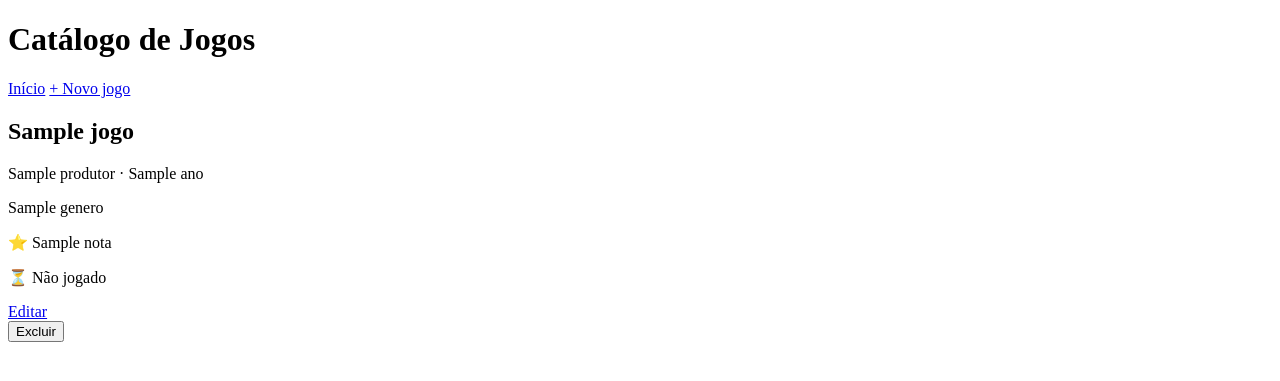
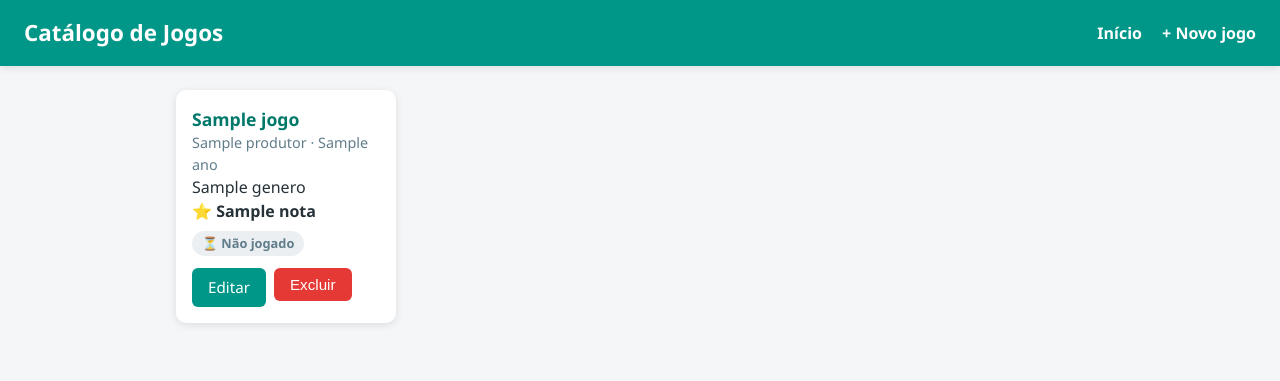
Before and after one commit to TH14G02/Trabalho-de-Tecnologias-Emergentes, a FastAPI app: template templates/lista.html in a window 1280 px wide. Shown: the top 381 px of the page. Run offline with FastAPI, Linux system fonts and the light colour scheme; the template is opened without the code that fills it: most values are stand-ins (such as "Sample title", 1, 10 or a date in 2020); parts of the project's set-up code (start-up, migrations or seed data) failed here and were passed over.

Commit message:
V0.1D
rotas, CRUD, templates e estilização alterados e corrijidos

```diff
--- a/main.py
+++ b/main.py
@@ -42,21 +42,19 @@ def listar(request: Request, session: Session = Depends(get_session)):
 
 # FORMULÁRIO DE NOVO JOGO
 @app.get("/jogos/novo")
-def form_novo(request: Request):
+def form_novo(request: Request, session: Session = Depends(get_session)):
+    generos = session.scalars(select(models.Genero)).all()
     return templates.TemplateResponse(
-        request,
-        "form.html",
-        {"jogo": None},
+        request, "form.html", {"jogo": None, "generos": generos}
     )
 
 
-# CRIAR JOGO
 @app.post("/jogos")
 def criar(
     titulo: str = Form(...),
     produtor: str = Form(...),
     ano: int = Form(...),
-    genero: str = Form(...),
+    genero_id: int = Form(...),  # agora recebe o id do gênero
     nota: float = Form(0),
     jogado: bool = Form(False),
     session: Session = Depends(get_session),
@@ -65,62 +63,43 @@ def criar(
         titulo=titulo,
         produtor=produtor,
         ano=ano,
-        genero=genero,
+        genero_id=genero_id,
         nota=nota,
         jogado=jogado,
     )
-
     session.add(jogo)
     session.commit()
-
-    return RedirectResponse(
-        url="/jogos",
-        status_code=303,
-    )
+    return RedirectResponse(url="/jogos", status_code=303)
 
 
 # UPDATE — formulário de edição
 @app.get("/jogos/{jogo_id}/editar")
 def form_editar(
-    jogo_id: int,
-    request: Request,
-    session: Session = Depends(get_session),
+    jogo_id: int, request: Request, session: Session = Depends(get_session)
 ):
     jogo = session.get(models.Jogos, jogo_id)
+    generos = session.scalars(select(models.Genero)).all()  # lista p/ o <select>
     return templates.TemplateResponse(
-        request,
-        "form.html",
-        {"jogo": jogo},
+        request, "form.html", {"jogo": jogo, "generos": generos}
     )
 
 
-# UPDATE — salva as alterações
 @app.post("/jogos/{jogo_id}/editar")
 def atualizar(
     jogo_id: int,
     titulo: str = Form(...),
     produtor: str = Form(...),
     ano: int = Form(...),
-    genero: str = Form(...),
+    genero_id: int = Form(...),  # agora recebe o id do gênero
     nota: float = Form(0),
     jogado: bool = Form(False),
     session: Session = Depends(get_session),
 ):
     jogo = session.get(models.Jogos, jogo_id)
-
-    jogo.titulo = titulo
-    jogo.produtor = produtor
-    jogo.ano = ano
-    jogo.genero = genero
-    jogo.nota = nota
-    jogo.jogado = jogado
-
+    jogo.titulo, jogo.produtor, jogo.ano = titulo, produtor, ano
+    jogo.genero_id, jogo.nota, jogo.jogado = genero_id, nota, jogado
     session.commit()
-
-    return RedirectResponse(
-        url="/jogos",
-        status_code=303,
-    )
+    return RedirectResponse(url="/jogos", status_code=303)
 
 
 # DELETE — remove do banco
--- a/static/style.css
+++ b/static/style.css
@@ -0,0 +1,159 @@
+/* Estilza a base.html */
+:root {
+  --primaria: #009688; /* cor principal */
+  --primaria-escura: #00796b;
+  --perigo: #e53935; /* botão excluir */
+  --fundo: #f4f6f8;
+  --card: #ffffff;
+  --texto: #263238;
+  --sombra: 0 2px 8px rgba(0, 0, 0, 0.1);
+  --raio: 10px;
+}
+
+* {
+  box-sizing: border-box;
+  margin: 0;
+  padding: 0;
+}
+
+body {
+  font-family: "Segoe UI", system-ui, sans-serif;
+  background: var(--fundo);
+  color: var(--texto);
+  line-height: 1.5;
+}
+/* Estilza a base.html */
+
+/* Estiliza o cabeçalho */
+.topo {
+  background: var(--primaria);
+  color: #fff;
+  padding: 16px 24px;
+  display: flex;
+  align-items: center;
+  justify-content: space-between;
+  box-shadow: var(--sombra);
+}
+.topo h1 {
+  font-size: 1.4rem;
+}
+.topo nav a {
+  color: #fff;
+  text-decoration: none;
+  margin-left: 16px;
+  font-weight: 600;
+}
+.topo nav a:hover {
+  text-decoration: underline;
+}
+/* Estiliza o cabeçalho */
+
+/* Estiliza layout e grade de cards */
+.container {
+  max-width: 960px;
+  margin: 24px auto;
+  padding: 0 16px;
+}
+
+.grade {
+  /* grade responsiva */
+  display: grid;
+  grid-template-columns: repeat(auto-fill, minmax(220px, 1fr));
+  gap: 16px;
+}
+
+.card {
+  background: var(--card);
+  border-radius: var(--raio);
+  box-shadow: var(--sombra);
+  padding: 16px;
+  transition: transform 0.15s ease;
+}
+.card:hover {
+  transform: translateY(-4px);
+} /* leve animação */
+.card h2 {
+  font-size: 1.1rem;
+  color: var(--primaria-escura);
+}
+.card .meta {
+  color: #607d8b;
+  font-size: 0.9rem;
+}
+.card .nota {
+  font-weight: 700;
+}
+.card .status {
+  display: inline-block;
+  margin-top: 8px;
+  padding: 3px 10px;
+  border-radius: 999px;
+  font-size: 0.8rem;
+  font-weight: 600;
+}
+.card .status.assistido {
+  background: #e8f5e9;
+  color: #2e7d32;
+} /* verde */
+.card .status.nao-assistido {
+  background: #eceff1;
+  color: #607d8b;
+} /* cinza */
+.card .acoes {
+  display: flex;
+  gap: 8px;
+  margin-top: 12px;
+}
+/* Estiliza layout e grade de cards */
+
+/* Estiliza botões e formulário */
+.btn {
+  display: inline-block;
+  background: var(--primaria);
+  color: #fff;
+  border: none;
+  border-radius: 6px;
+  padding: 8px 16px;
+  font-size: 0.95rem;
+  text-decoration: none;
+  cursor: pointer;
+}
+.btn:hover {
+  background: var(--primaria-escura);
+}
+.btn-perigo {
+  background: var(--perigo);
+}
+.btn-perigo:hover {
+  background: #b71c1c;
+}
+
+.formulario {
+  background: var(--card);
+  border-radius: var(--raio);
+  box-shadow: var(--sombra);
+  padding: 24px;
+  max-width: 480px;
+  margin: 0 auto;
+  display: flex;
+  flex-direction: column;
+  gap: 14px;
+}
+.formulario label {
+  display: flex;
+  flex-direction: column;
+  gap: 4px;
+  font-weight: 600;
+}
+.formulario input,
+.formulario select {
+  padding: 8px;
+  border: 1px solid #cfd8dc;
+  border-radius: 6px;
+  font-size: 1rem;
+}
+.formulario .checkbox {
+  flex-direction: row;
+  align-items: center;
+}
+/* Estiliza botões e formulário */
--- a/templates/lista.html
+++ b/templates/lista.html
@@ -6,7 +6,7 @@
 
     <p class="meta">{{ jogo.produtor }} · {{ jogo.ano }}</p>
 
-    <p class="genero">{{ jogo.genero }}</p>
+    <p class="genero">{{ jogo.genero.nome }}</p>
 
     <p class="nota">⭐ {{ jogo.nota }}</p>
 
```
Also changed, not shown: models.py (+11 -2 lines), templates/form.html (+12 -8 lines).
